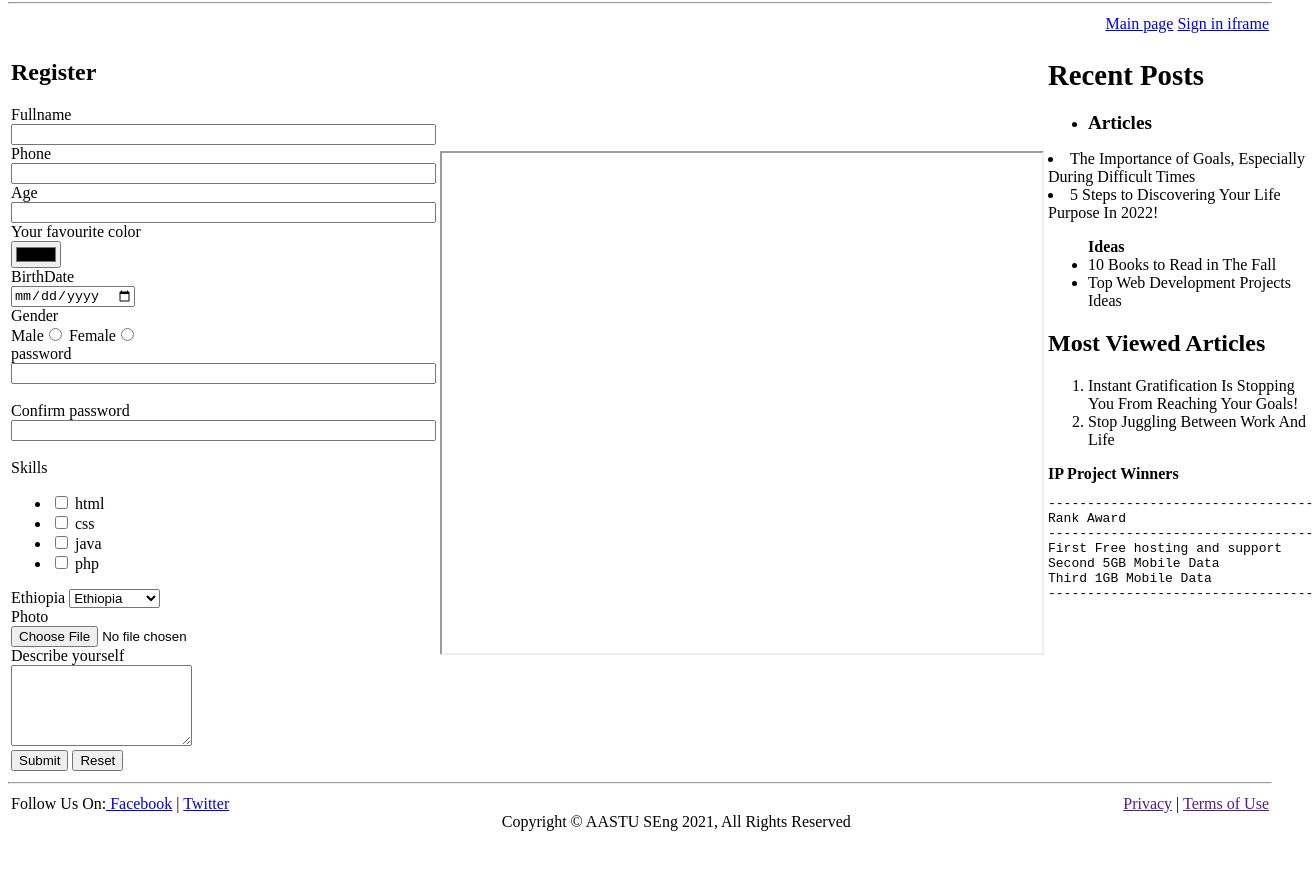
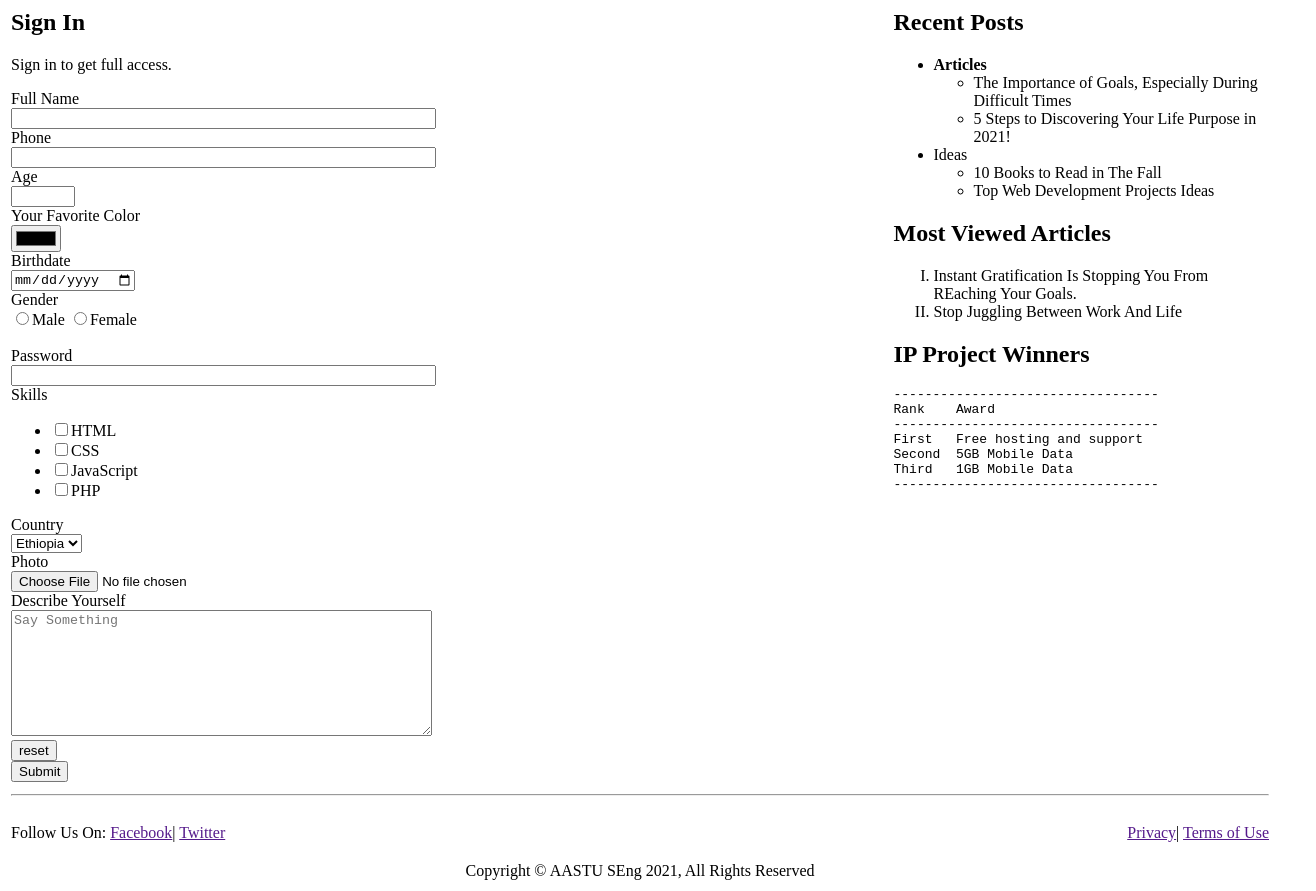
Before and after one commit to Yohanesfekadu/Web-ddpe-Yohanes-Fekadu-2, a plain HTML site: page IP HTML EXERCISE/webpage/Register.html in a window 1280 px wide. Shown: the part 114-1005 px from the top of the page, 1316 px wide, since content can reach past the window. Before the commit the page ends 956 px from the top, so only its background shows below. Drawn offline with Linux system fonts and the light colour scheme.

Commit message:
Update Register.html

```diff
--- a/IP HTML EXERCISE/webpage/Register.html
+++ b/IP HTML EXERCISE/webpage/Register.html
@@ -1,252 +1,193 @@
 <!DOCTYPE html>
+<html lang="en">
 
-<HTML>
-
-    <HEAD>
-
-    <TITLE>Eric Hoffner</TITLE>
-
-<meta charset="UTF-8">
-
-<meta name="keyword" content="Professor Eric Hoffner,  True Believer,The True Believer: Thoughts on the Nature of Mass Movements, Eric Hoffer and the Power of Self-Education">
-
-<meta name="Description" content=" the book explains the patterns and common threads among them. It’s an insightful book and reading it was a great learning experience for me.">
-
-<script>
-
-       function myfunction(){
-      alert("you have submitted");
+<head>
+    <meta charset="UTF-8" />
+    <meta http-equiv="X-UA-Compatible" content="IE=edge" />
+    <meta name="viewport" content="width=device-width, initial-scale=1.0" />
+    <link href="my.css" rel="stylesheet"/>
+    <title>Register</title>
+    <script src="form.js"></script>
+    <style>
+      #output{
+        border: 3px brown solid;
+        background-color: brown;
+        padding: 10px 10px ;
       }
-
-      function cfunction(){
-       let change = prompt("what is your second favorite color?"," black");
-       if (change != null)
-      {
-            document.write( change + " is a great color");
-        }
-     }
-
-      function colfunction(){
-       let text= "Are you sure? \n press ok or cancel";
-            if(confirm(text)== true){
-                text= "Reseted";
-            } else {
-                 text= "Reset";
-               }
-
-
-        document.getElementById("cchange").innerHTML= text;
-
-       }
-             function bfunction(val){
-              alert("your passoword begins with " +val.charAt(0));
-            }
-
-  </script>
-
-
-
-    </HEAD>
+    </style>
+</head>
 
 <body>
-
-
-    <table align="right" >
-    <thead>
-   <td>
-       <p>
-        <a href="google.com" target="_blank"> <ins>Podcasts</ins>|  </a>
-        <a href="google.com" target="_self"><ins>Articles</ins>| </a>
-        <a href="google.com" target="_blank"> <ins>Ideas</ins>| </a>
-        <a href="google.com" target="_blank"> <ins>About Us</ins>| </a>
-        <a href="google.com" target="_blank"> <ins>Contact Us</ins> </a>
-       </p>
-       </td>
-     </thead>
-
-    </table>
-
-    <table>
-    <td>
-        <img src="../resources/images/logo.png" height="90px" width="70px">
+    <table align="center">
+        <tr>
+            <td width="935px">
+                <img src="../resources/images/logo_gold.png" width="50px" />
             </td>
 
-
-
-</table>
-
-<hr>
-
-<table  align="right">
-     <thead >
             <td>
-    <a href="index.html">Main page</a>
-    <a href = "signin iframe.html" target= "iframe_a" >Sign in iframe </a>
-    </td>
-    </thead>
-
-</table >
-
-
-
-
-<table>
-    <tr>
-    <td width="35%" valign="top">
-        <h2>Register</h2>
-
-<form>
-    <label for="Fullname">Fullname</label><br>
-        <input type="text" required maxlength="50" size="50%" id="Fullname" /><br>
-    <label for="phone">Phone<br>
-        <input id="phone" type="telephone" required  size="50%"/><br></label>
-    <label for="age">Age<br>
-        <input id="age" type="" max="100" min="18" required size="50%" /><br></label>
-    <label for="color"> Your favourite color</label><br>
-<input id="color" type="color" size="50%" onchange= "cfunction()" /><br>
-
-        <label for="date">
-            BirthDate</label><br>
-            <input id="date" type="date" size="50%"/><br>
-
-    <label>Gender<br>
-        <label for="Male">Male</label><input type="radio" id="male" name="gender" value="Male">
-        <label for="femlae" >Female</label><input type="radio" id="femlae" name="gender" value="Female">
-    </label>
-
-    </br>
-
-    <label for="password">password</label><br>
-    <input id="password" type="password" required size="50%" minlength="6" maxlength="32" onchange= "bfunction(this.value)"/><br></label><br>
-
-    <label for="confirm">Confirm password</label><br>
-    <input id="confirm" type="password" required size="50%"/><br></label><br>
-
-    <label> Skills<br></label>
-
-        <ul>
-
-            <li><input type="checkbox" name="skills" id="html" value="html"/> <label for="html">html</label></label ></li>
-            <li><input type="checkbox" name="skills" id="css"  value="css">   <label for="css">css</label></li>
-            <li><input type="checkbox" name="skills" id="java" value="java">   <label for="java">java</label></li>
-            <li><input type="checkbox" name="skills" id="php"  value="php">    <label for="php">php</label></li>
-        </ul>
-
-
-    <label>
-        Ethiopia
-        <select>
-            <option>Ethiopia</option>
-            <option>Germany</option>
-            <option>Amsterdam</option>
-        </select>
-    </label>
-
-    <label>
-        <br>
-        Photo<br>
-        <input type="file"/>
-    </label>
-
-    <label for="description"><br> Describe yourself<br></label>
-<textarea  rows="5" col="500" id="description">
-    </textarea><br>
-
-    <button onclick= "myfunction()">Submit</button>
-      <button id= "cchange" onclick= "colfunction()">Reset</button>
-
-
-</form>
-
-
-
-    </td>
-<td width= "30%">
-  <iframe height= "500px" width ="600px" src= " " name= "iframe_a"></iframe>
-
-</td>
-
-<td valign="top" width= "35%">
-    <p>
-    <h2><big><b>Recent Posts</big></b></h2>
-
-<ul>
-    <li><b><big>Articles</big></b></li>
-    </ul>
-        <li>
-            The Importance of Goals,
-    Especially During Difficult
-    Times
-    </li>
-    <li> 5 Steps to Discovering Your
-    Life Purpose In 2022!
-    </li>
-    </li>
-</ul>
-
-    <ul><b>Ideas</b>
-    <li>10 Books to Read in The Fall</li>
-   <li>Top Web Development Projects</li>
-    Ideas
-</ul>
-
-
-
-<h2>Most Viewed Articles</h2>
-
-<ol>
-<li>Instant Gratification Is Stopping You
-    From Reaching Your Goals!
-</li>
-<li>Stop Juggling Between Work And Life</li>
-</ol>
-
-<B>IP Project Winners</B>
-
-    <pre>
-----------------------------------
-Rank Award
-----------------------------------
-First Free hosting and support
-Second 5GB Mobile Data
-Third 1GB Mobile Data
-----------------------------------
-</pre>
+                <p align="right">
+                    <a href="">Podcasts</a>| <a href="">Articles</a>|
+                    <a href="">Ideas</a>| <a href="">About Us</a>|
+                    <a href="">Contact Us</a>|<a href="register.html">Register</a>|
+                    <a href="sign_in.html">Sign In</a>
                 </p>
             </td>
         </tr>
     </table>
+    <hr />
+    <table align="center">
+        <tr>
+            <td width="1000px" valign="top">
+                <h2 id ="a" class="a">Sign In</h2>
+                <p>Sign in to get full access.</p>
+                <form action="">
+                    <label for="fullname">Full Name</label><br />
+                    <input type="text" id="fullname" size="50%" required maxlength="50" /><br />
+                    <label for="phone">Phone</label><br />
+                    <input type="tel" id="phone" size="50%" required /><br />
+                    <label for="age">Age</label><br />
+                    <input type="number" id="age" min="8" max="100" /><br />
+                    <label for="color">Your Favorite Color</label><br />
+                    <input type="color" id="color" /><br />
+                    <label for="birth">Birthdate</label><br />
+                    <input type="date" id="birth" /><br />
+                    <label for="gender">Gender</label><br />
+                    <input type="radio" id="gender" /><label for="male">Male</label>
+                    <input type="radio" id="gender" /><label for="female">Female</label></form>
+            <br />
 
+            <form onsubmit ="return verifyPassword()">
 
-<hr>
+            <label for="password">Password</label><br />
+                    <input type="password" id="password" minlength="6" maxlength="20" required size="50%" /><br />
+                    <span id="message"></span>
+                    <label for="skills">Skills</label><br />
+                    <ul>
+                        <li>
+                            <input type="checkbox" id="gender" /><label for="html">HTML</label
+                >
+              </li>
+              <li>
+                <input type="checkbox" id="gender" /><label for="CSS"
+                  >CSS</label
+                >
+              </li>
+              <li>
+                <input type="checkbox" id="gender" /><label for="JavaScript"
+                  >JavaScript</label
+                >
+              </li>
+              <li>
+                <input type="checkbox" id="gender" /><label for="php"
+                  >PHP</label
+                >
+              </li>
+            </ul>
 
-<table align="left">
-    <tr >
-        <td >
-            Follow Us On:<a href="facebook.com"> Facebook</a> | <a href="twitter.com">Twitter</a>
+            <label for="country">Country</label><br />
+                            <select name="country" id="country">
+              <option value="ethiopia" selected>Ethiopia</option>
+              <option value="kenya">Kenya</option>
+              <option value="somalia">Somalia</option>
+              <option value="djibouti">Djibouti</option>
+              <option value="sudan">Sudan</option>
+              <option value="eritrea">Eritrea</option>
+            </select>
+                            <br />
+                            <label for="photo">Photo</label><br />
+                            <input type="file" id="photo" name="avatar" accept="image/png, image/jpeg" /><br />
+                            <label for="describe">Describe Yourself</label><br />
+                            <textarea id="describe" rows="8" cols="50%" placeholder="Say Something"></textarea
+            ><br />
+
+            <input type="button" value="reset" />
+          </form>
+          <input type="button" id="btn" value="Submit" />
+          <div id="render"></div>
+        </td>
+        <td valign="top" width="405px">
+          <h2>Recent Posts</h2>
+          <ul>
+            <li><b>Articles</b></li>
+            <ul>
+              <li>
+                The Importance of Goals, Especially During Difficult Times
+              </li>
+              <li>5 Steps to Discovering Your Life Purpose in 2021!</li>
+            </ul>
+            <li>Ideas</li>
+            <ul>
+              <li>10 Books to Read in The Fall</li>
+              <li>Top Web Development Projects Ideas</li>
+            </ul>
+          </ul>
+          <h2>Most Viewed Articles</h2>
+          <ol type="I">
+            <li>
+              Instant Gratification Is Stopping You From REaching Your Goals.
+            </li>
+            <li>Stop Juggling Between Work And Life</li>
+          </ol>
+          <h2>IP Project Winners</h2>
+          <pre>
+----------------------------------
+Rank    Award
+----------------------------------
+First   Free hosting and support
+Second  5GB Mobile Data
+Third   1GB Mobile Data
+----------------------------------
+                </pre
+          >
+        </td>
+      </tr>
+      <tr>
+        <td colspan="2">
+          <hr />
+        </td>
+      </tr>
+      <tr>
+        <td align="left">
+          <p>
+            Follow Us On: <a href="">Facebook</a>|
+            <a href="">Twitter</a>
+          </p>
+        </td>
+        <td align="right">
+          <a href="">Privacy</a>|
+          <a href="">Terms of Use</a>
+        </td>
+      </tr>
+      <tr>
+        <td colspan="2" align="center">
+          Copyright © AASTU SEng 2021, All Rights Reserved
         </td>
       </tr>
     </table>
+    <script>
+
+     const  newHTML = function () {
+    function inputDisplay() {
+        this.fullName = document.getElementById('fullname').value;
+        this.phone = document.getElementById('phone').value;
+        this.age = document.getElementById('age').value;
 
 
-<table align ="right">
-<tr>
-        <td>
-           <a href=""> Privacy</a> | <a href="" >Terms of Use</a>
-        </td>
-    </tr>
-</table>
+    }
+    var  newObject = new  inputDisplay();
 
-<br>
+    var render = function () {
+        parent = document.getElementById('render');
+        const div = document.createElement('div');
+        div.classList.add('appended');
+        div.innerHTML = `<h1>Full Name: ${newObject.fullName}</h1><h1>Age: ${newObject.age}</h1><h1>Phone: ${newObject.phone}</h1>`;
+        parent.appendChild(div)
+    }
+     render();
+}
 
-<table align="Center">
-    <tr>
-        <td>
-            Copyright &copy; AASTU SEng 2021, All Rights Reserved
-        </td>
-    </tr>
-</table>
+document.getElementById('btn').addEventListener('click', newHTML);
 
+    </script>
   </body>
-
-</HTML>
+</html>
```
Lines whose indentation alone changed are shown as unchanged.
